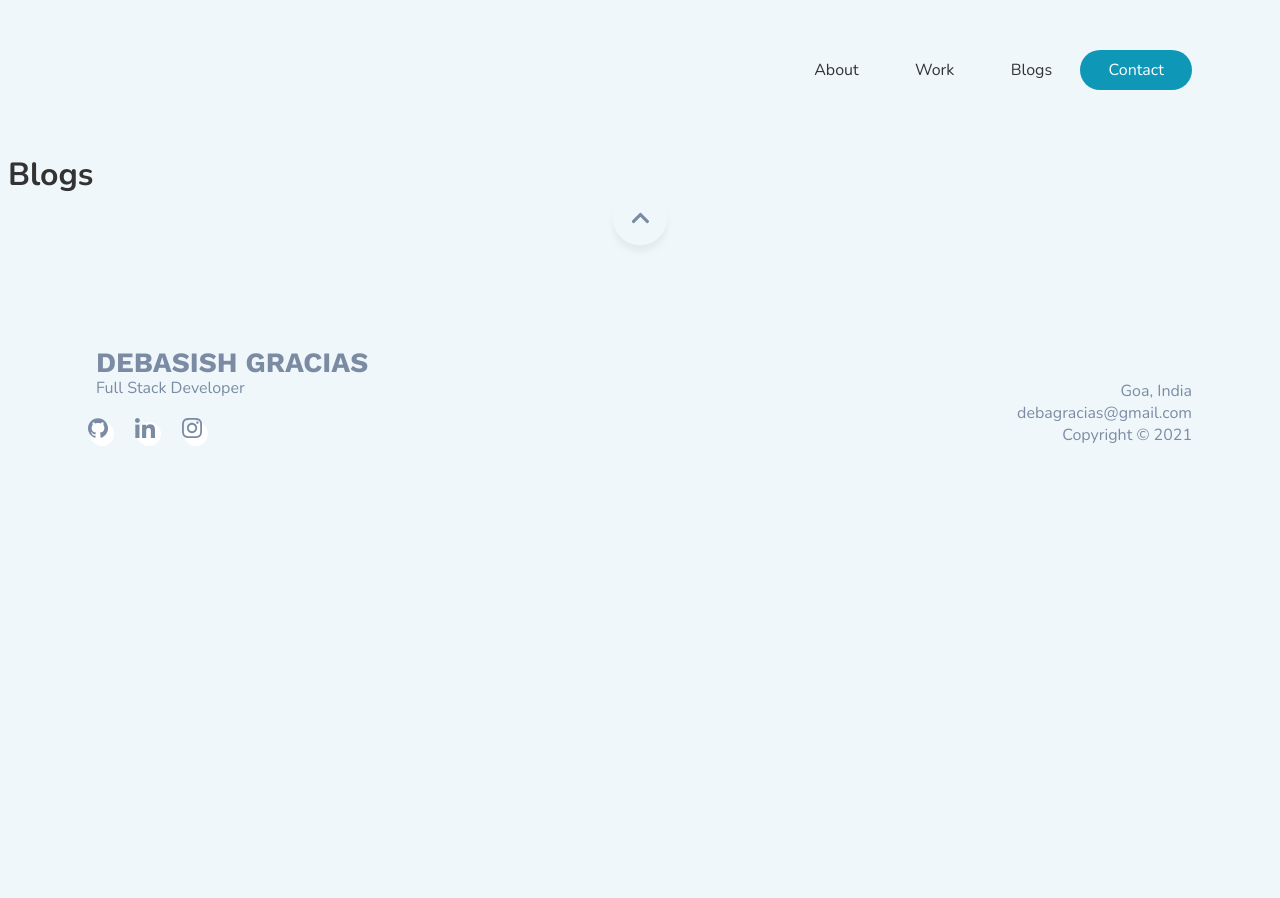
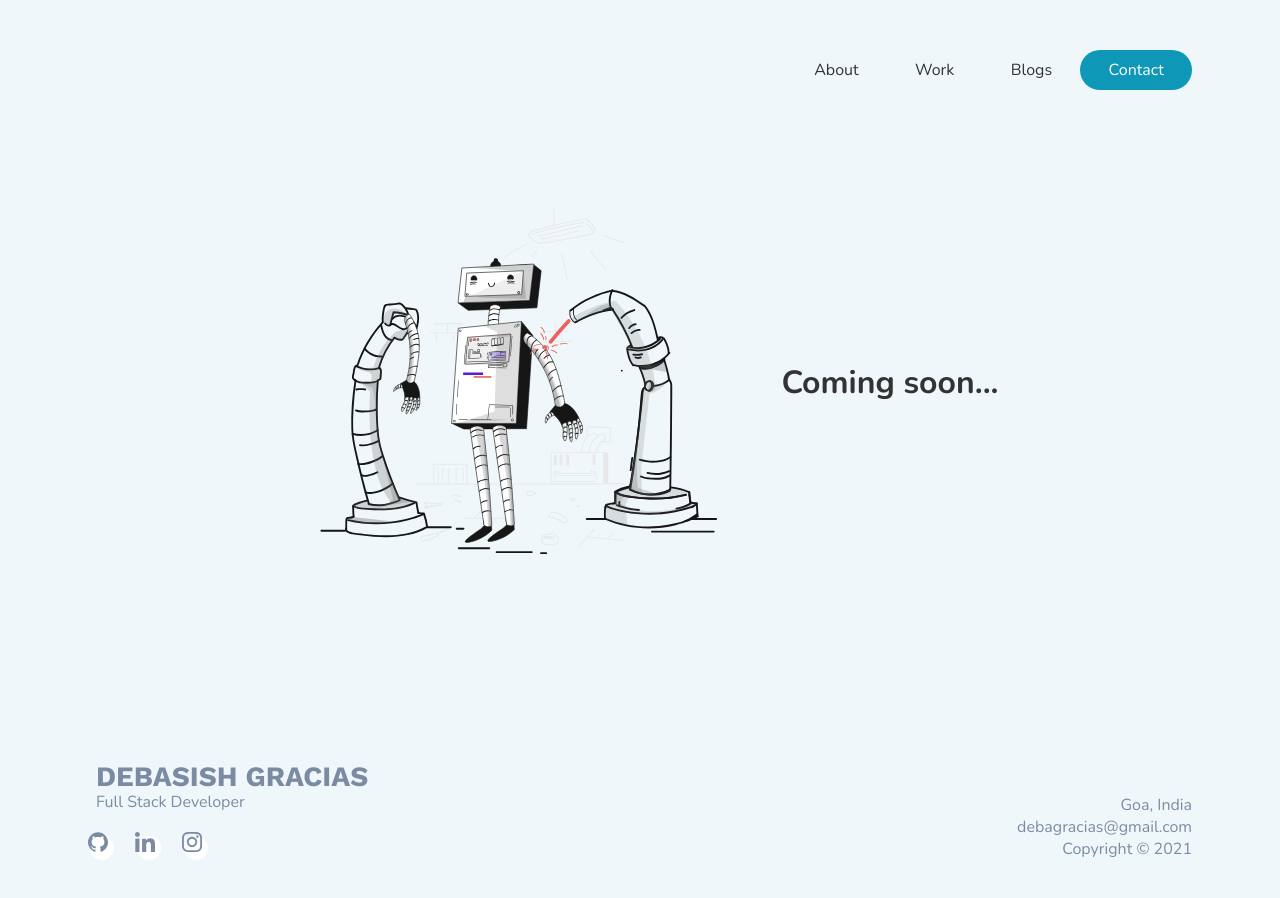
Before and after one commit to Deba22/my-portfolio, a Next.js app: page /blogs in a window 1280 px wide. Shown: the top 898 px of the page. Before the commit the page ends 800 px from the top, so only its background shows below. Built offline with nearby package versions, Linux system fonts and the light colour scheme.

Commit message:
added blogs image and handled navbar and scrolltotop

```diff
--- a/components/Footer.js
+++ b/components/Footer.js
@@ -1,15 +1,20 @@
 
-import {Link} from 'react-scroll'
+import { Link } from 'react-scroll'
 import Image from 'next/image'
+import { useRouter } from 'next/router'
+
 function Footer() {
+    const router = useRouter()
     return (
         <footer>
             <div className="container">
-                <Link to="navbar" smooth={true} className="backToTop">
-
+                {router.pathname == "/" ?
+                    (<Link to="navbar" smooth={true} className="backToTop">
                         <svg className="svg-inline--fa fa-chevron-up fa-w-14" aria-hidden="true" focusable="false" data-prefix="fas" data-icon="chevron-up" role="img" xmlns="http://www.w3.org/2000/svg" viewBox="0 0 448 512" data-fa-i2svg=""><path fill="currentColor" d="M240.971 130.524l194.343 194.343c9.373 9.373 9.373 24.569 0 33.941l-22.667 22.667c-9.357 9.357-24.522 9.375-33.901.04L224 227.495 69.255 381.516c-9.379 9.335-24.544 9.317-33.901-.04l-22.667-22.667c-9.373-9.373-9.373-24.569 0-33.941L207.03 130.525c9.372-9.373 24.568-9.373 33.941-.001z"></path>
                         </svg>
-                        </Link>
+                    </Link>) :
+                    null
+                }
                 <div className="footer-inner">
                     <div className="nav-info">
                         <span>
@@ -19,13 +24,13 @@ function Footer() {
                     </div>
                     <span className="nav-social">
                         <a href="https://github.com/Deba22" rel="noreferrer" target="_blank" aria-label="Github">
-                            <Image src="/github.svg" alt="github" height="20" width="20" className="social-icons"/>
+                            <Image src="/github.svg" alt="github" height="20" width="20" className="social-icons" />
                         </a>
                         <a href="https://www.linkedin.com/in/debasish-gracias-47456a136/" rel="noreferrer" target="_blank" aria-label="LinkedIn">
-                            <Image src="/linkedin.svg" alt="LinkedIn" height="20" width="20" className="social-icons"/>
+                            <Image src="/linkedin.svg" alt="LinkedIn" height="20" width="20" className="social-icons" />
                         </a>
                         <a href="https://www.instagram.com/deba_gracias/" rel="noreferrer" target="_blank" aria-label="Instagram">
-                            <Image src="/instagram.svg" alt="Instagram" height="20" width="20" className="social-icons"/>
+                            <Image src="/instagram.svg" alt="Instagram" height="20" width="20" className="social-icons" />
                         </a>
                         {/* <a href="https://instagram.com/santdas36" rel="noreferrer" target="_blank" aria-label="Instagram">
                             <svg class="svg-inline--fa fa-instagram fa-w-14 fa-fw" aria-hidden="true" focusable="false" data-prefix="fab" data-icon="instagram" role="img" xmlns="http://www.w3.org/2000/svg" viewBox="0 0 448 512" data-fa-i2svg="">
--- a/components/Navbar.js
+++ b/components/Navbar.js
@@ -1,18 +1,36 @@
 import {Link} from 'react-scroll'
+import NextLink from 'next/link'
+import { useRouter } from 'next/router'
 
 function Navbar() {
+    const router = useRouter()
     return (
         <header id="navbar">
+            {router.pathname=="/"?
+            (
             <div className="container">
                 <nav>
                 <div className="logo">
                 </div>
                 <Link to="about" smooth={true}>About</Link>
                 <Link  to="work" smooth={true}>Work</Link>
-                <Link to="contact" smooth={true}>Blogs</Link>
+                <NextLink href="/blogs">Blogs</NextLink>
                 <Link className="last" to="contact" smooth={true}>Contact</Link>
                 </nav>
             </div>
+            ):
+            (
+                <div className="container">
+                <nav>
+                <div className="logo">
+                </div>
+                <NextLink href="/">About</NextLink>
+                <NextLink href="/">Work</NextLink>
+                <NextLink href="/blogs">Blogs</NextLink>
+                <NextLink href="/"><a className="last">Contact</a></NextLink>
+                </nav>
+            </div>
+            )}
         </header>
     )
 }
--- a/pages/blogs.js
+++ b/pages/blogs.js
@@ -1,8 +1,9 @@
-
+import Image from 'next/image'
 function blogs() {
     return (
-        <div>
-            <h1>Blogs</h1>
+        <div className="blogs">
+            <Image alt="web-dev service image" src="/coming-soon.svg" height="500" width="500" />
+            <h1>Coming soon...</h1>
         </div>
     )
 }
--- a/styles/globals.css
+++ b/styles/globals.css
@@ -730,3 +730,11 @@ footer .container {
   margin-top: auto;
 }
 /* End Footer Section */
+/* Start Blogs Page */
+.blogs{
+  display: flex;
+  justify-content: center;
+  align-items: center;
+}
+
+/* End Blogs Page */
```
Also changed, not shown: public/coming-soon.svg (added).
